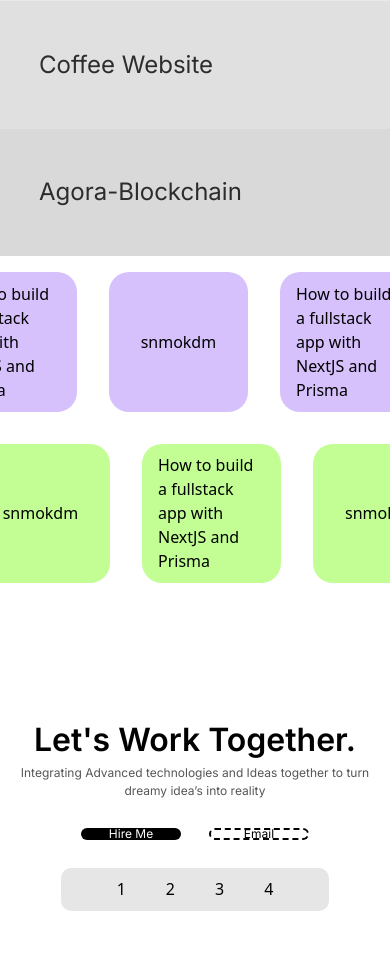
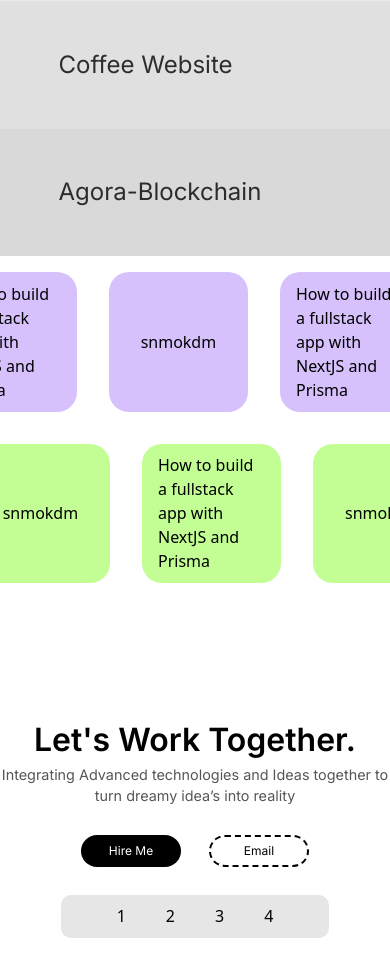
Before and after one commit to BANKAAIII/my-portfolio, a Next.js app: page / in a window 390 px wide. Shown: the part 2440-3416 px from the top of the page. Built offline with nearby package versions, Linux system fonts and the light colour scheme.

Commit message:
resizing components in landingPage5 module

```diff
--- a/components/modules/landingPagePart6.tsx
+++ b/components/modules/landingPagePart6.tsx
@@ -5,9 +5,9 @@ const LandingPagePart6 = () => {
   return (
     <div className="flex flex-col w-full pt-[30vw] pb-[30vw] md:pt-0 md:pb-0 md:min-h-screen  items-center justify-center " >
       <div className="flex w-full items-center justify-center font-inter tracking-[-3] font-semibold text-[clamp(2rem,5vw,6rem)]" >Let's Work Together.</div>
-      <div className="flex w-full items-center justify-center font-inter  tracking-[-1] text-[clamp(0.75rem,2vw,2.25rem)] text-[#565656] text-center" >Integrating Advanced technologies and Ideas together to turn dreamy idea’s into reality</div>
+      <div className="flex w-full items-center justify-center font-inter  tracking-[-1] text-[clamp(0.9rem,2vw,2.25rem)] text-[#565656] text-center" >Integrating Advanced technologies and Ideas together to turn dreamy idea’s into reality</div>
 
-      <div className="flex w-full gap-x-[clamp(1.75rem,3.1vw,3.25rem)] mt-[clamp(1.75rem,3.1vw,3.25rem)] mb-[clamp(1.75rem,3.1vw,3.25rem)]  flex-row items-center justify-center h-[clamp(0.75rem,3vw,3.25rem)]" >
+      <div className="flex w-full gap-x-[clamp(1.75rem,3.1vw,3.25rem)] mt-[clamp(1.75rem,3.1vw,3.25rem)] mb-[clamp(1.75rem,3.1vw,3.25rem)]  flex-row items-center justify-center h-[clamp(2rem,3vw,3.25rem)]" >
         <motion.button
             className="flex h-full w-[clamp(6.25rem,10vw,12.5rem)] bg-black rounded-[20px] text-white items-center justify-center  text-[clamp(0.75rem,1.3vw,2rem)] font-inter tracking-[-1] "
         >
--- a/components/ui/mobileProjectNavCard.tsx
+++ b/components/ui/mobileProjectNavCard.tsx
@@ -12,11 +12,15 @@ const MobileProjectNavCard = ({title,link,hoverColor}:projectNavCardProps) => {
   const [hover,setHover] = useState<boolean>(false);
   const [press,setPress] = useState<boolean>(false);
   return (
-
-    <div className="relative z-60 flex w-full h-full items-center font-inter tracking-[-3%] text-black/80 pl-[5dvw] text-2xl" >
+    <motion.div
+     className={`relative z-50 flex w-full h-full items-center font-inter tracking-[-3%] text-black/80 pl-[5dvw] text-2xl ${hoverColor}`}
+     initial={{}}
+     whileTap={{}}
+      >
+    <div className="absolute z-60 flex w-full h-full items-center font-inter tracking-[-3%] text-black/80 pl-[5dvw] text-2xl" >
         {title}
     </div>
-
+    </motion.div>
   )
 }
 
```
